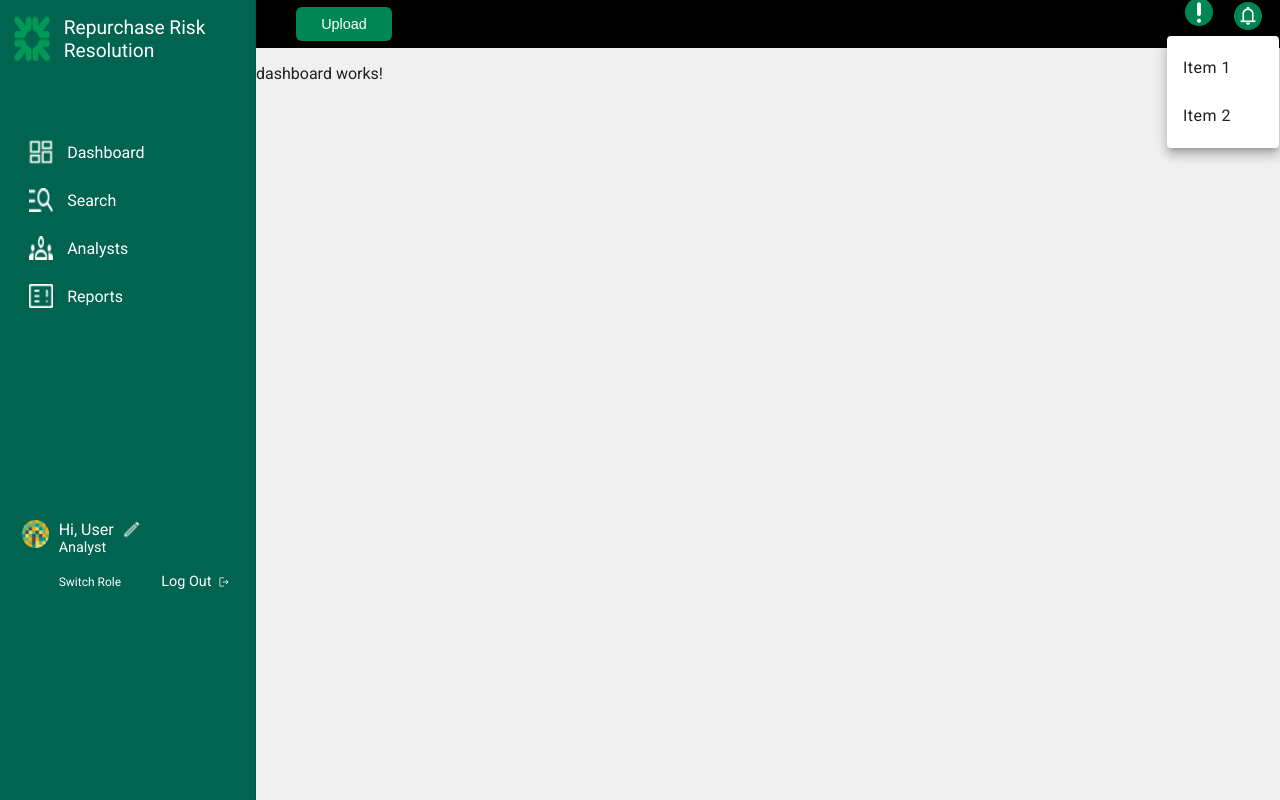
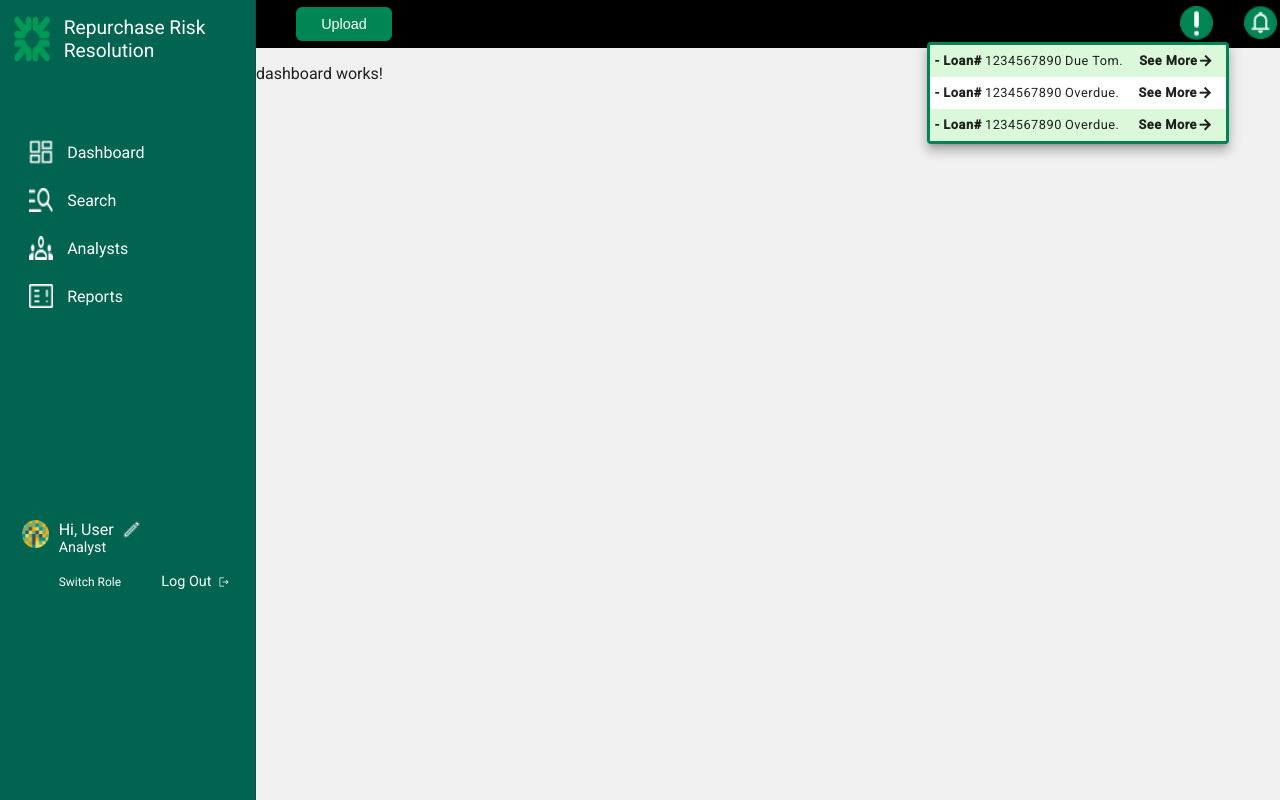
Before and after one commit to Taejun-bdiplus/mock-citizens-r3p, an Angular app: page /dashboard in a window 1280 px wide. Both pictures are taken after a click on the button 1199 px from the left and 18 px from the top of the page. Built offline with nearby package versions, Linux system fonts and the light colour scheme.

Commit message:
add menu list on notification and reminder

```diff
--- a/src/app/pages/default-layout/app-header/app-header.component.css
+++ b/src/app/pages/default-layout/app-header/app-header.component.css
@@ -39,3 +39,11 @@
   height: 70%;
   margin-bottom: 4px;
 }
+
+.app-reminder {
+  align-self: center;
+}
+.app-notification {
+  align-self: center;
+  margin-bottom: 0.3125rem;
+}
--- a/src/app/pages/default-layout/app-header/app-header.component.html
+++ b/src/app/pages/default-layout/app-header/app-header.component.html
@@ -3,7 +3,7 @@
     <button class="header-left-upload">Upload</button>
   </div>
   <div class="header-right">
-    <app-reminder></app-reminder>
-    <app-notification></app-notification>
+    <app-reminder class="app-reminder"></app-reminder>
+    <app-notification class="app-notification"></app-notification>
   </div>
 </mat-toolbar>
--- a/src/app/pages/default-layout/app-header/notification/notification.component.css
+++ b/src/app/pages/default-layout/app-header/notification/notification.component.css
@@ -0,0 +1,131 @@
+.notification-icon {
+    vertical-align: middle;
+    height: 2.2rem;
+}
+
+::ng-deep .mat-mdc-menu-panel { /* 1 */
+    max-width: 25rem !important;
+    border: 0.2rem solid #018555  !important;
+}
+
+::ng-deep .mat-mdc-menu-content {
+    padding: 0 !important;
+    width: 18.5rem !important;
+}
+
+::ng-deep .mat-mdc-menu-item {
+    padding: 0 0.3rem 0 0.3rem !important;
+    min-height: 2rem !important;
+}
+::ng-deep .mat-mdc-menu-item.first {
+    background-color: #dcf8da !important;
+}
+::ng-deep .mat-mdc-menu-item.third {
+    background-color: #dcf8da !important;
+}
+
+.first-row {
+    display: flex;
+    flex-direction: row;
+    padding: 0;
+    margin: 0;
+
+}
+.first-row-left {
+    display: flex;
+    flex-direction: row;
+    padding: 0;
+    margin: 0;
+}
+.first-row-left-title {
+    font-size: 0.8rem;
+    /* font-weight: 600; */
+}
+.first-row-left-loan {
+    font-size: 0.8rem;
+    margin-left: 0.2rem;
+}
+.first-row-right {
+    display: flex;
+    flex-direction: row;
+    padding: 0;
+    margin-left: 1rem;
+}
+.first-row-right-text {
+    font-size: 0.8rem;
+    font-weight: 600;
+}
+
+::ng-deep .mat-icon {
+    margin-right: 0 !important;
+    height: 1rem !important;
+    width: 1rem !important;
+}
+
+::ng-deep .material-icons {
+    font-size: 1rem !important;
+    font-weight: 600 !important;
+}
+
+
+.second-row {
+    display: flex;
+    flex-direction: row;
+    padding: 0;
+    margin: 0;
+
+}
+.second-row-left {
+    display: flex;
+    flex-direction: row;
+    padding: 0;
+    margin: 0;
+}
+.second-row-left-title {
+    font-size: 0.8rem;
+}
+.second-row-right {
+    display: flex;
+    flex-direction: row;
+    padding: 0;
+    margin-left: 1.4rem;
+}
+.second-row-right-text {
+    font-size: 0.8rem;
+    font-weight: 600;
+}
+
+
+
+
+
+.third-row {
+    display: flex;
+    flex-direction: row;
+    padding: 0;
+    margin: 0;
+
+}
+.third-row-left {
+    display: flex;
+    flex-direction: row;
+    padding: 0;
+    margin: 0;
+}
+.third-row-left-title {
+    font-size: 0.8rem;
+}
+.third-row-left-loan {
+    font-size: 0.8rem;
+    margin-left: 0.2rem;
+}
+.third-row-right {
+    display: flex;
+    flex-direction: row;
+    padding: 0;
+    margin-left: 1rem;
+}
+.third-row-right-text {
+    font-size: 0.8rem;
+    font-weight: 600;
+}
--- a/src/app/pages/default-layout/app-header/notification/notification.component.html
+++ b/src/app/pages/default-layout/app-header/notification/notification.component.html
@@ -1 +1,56 @@
-<img class="header-right-notification" src="../assets/images/notification_bell.png" />
+<button mat-button [matMenuTriggerFor]="menu">
+    <img class="notification-icon" src="../assets/images/notification_bell.png" />
+</button>
+<mat-menu #menu="matMenu">
+  <button mat-menu-item class="first">
+    <div class="first-row">
+        <div class="first-row-left">
+            <div class="first-row-left-title">
+                - Assigned <strong>Loan#</strong>
+            </div>
+            <div class="first-row-left-loan">1234567890</div>
+        </div>
+        <div class="first-row-right">
+            <div class="first-row-right-text">See More</div>
+            <div style="display: flex; align-items: center;">
+                <mat-icon class="first-row-right-icon">arrow_forward</mat-icon>
+            </div>
+        </div>
+    </div>
+  </button>
+
+  <button mat-menu-item>
+    <div class="second-row">
+        <div class="second-row-left">
+            <div class="second-row-left-title">
+                - Jane Doe updated your note
+            </div>
+        </div>
+        <div class="second-row-right">
+            <div class="second-row-right-text">See More</div>
+            <div style="display: flex; align-items: center;">
+                <mat-icon class="second-row-right-icon">arrow_forward</mat-icon>
+            </div>
+        </div>
+    </div>
+  </button>
+
+  <button mat-menu-item class="third">
+    <div class="third-row">
+        <div class="third-row-left">
+            <div class="third-row-left-title">
+                - Assigned <strong>Loan#</strong>
+            </div>
+            <div class="third-row-left-loan">1234567890</div>
+        </div>
+        <div class="third-row-right">
+            <div class="third-row-right-text">See More</div>
+            <div style="display: flex; align-items: center;">
+                <mat-icon class="third-row-right-icon">arrow_forward</mat-icon>
+            </div>
+        </div>
+    </div>
+  </button>
+
+
+</mat-menu>
--- a/src/app/pages/default-layout/app-header/reminder/reminder.component.css
+++ b/src/app/pages/default-layout/app-header/reminder/reminder.component.css
@@ -0,0 +1,149 @@
+.reminder-icon {
+    vertical-align: middle;
+    height: 2.2rem;
+}
+
+::ng-deep .mat-mdc-menu-panel { /* 1 */
+    max-width: 25rem !important;
+    border: 0.2rem solid #018555  !important;
+}
+
+::ng-deep .mat-mdc-menu-content {
+    padding: 0 !important;
+    width: 18.5rem !important;
+}
+
+::ng-deep .mat-mdc-menu-item {
+    padding: 0 0.3rem 0 0.3rem !important;
+    min-height: 2rem !important;
+}
+::ng-deep .mat-mdc-menu-item.first {
+    background-color: #dcf8da !important;
+}
+::ng-deep .mat-mdc-menu-item.third {
+    background-color: #dcf8da !important;
+}
+
+.first-row {
+    display: flex;
+    flex-direction: row;
+    padding: 0;
+    margin: 0;
+
+}
+.first-row-left {
+    display: flex;
+    flex-direction: row;
+    padding: 0;
+    margin: 0;
+}
+.first-row-left-title {
+    font-size: 0.8rem;
+    font-weight: 600;
+}
+.first-row-left-loan {
+    font-size: 0.8rem;
+    margin-left: 0.2rem;
+}
+.first-row-left-due {
+    font-size: 0.8rem;
+    margin-left: 0.2rem;
+}
+.first-row-right {
+    display: flex;
+    flex-direction: row;
+    padding: 0;
+    margin-left: 1rem;
+}
+.first-row-right-text {
+    font-size: 0.8rem;
+    font-weight: 600;
+}
+
+::ng-deep .mat-icon {
+    margin-right: 0 !important;
+    height: 1rem !important;
+    width: 1rem !important;
+}
+
+::ng-deep .material-icons {
+    font-size: 1rem !important;
+    font-weight: 600 !important;
+}
+
+
+.second-row {
+    display: flex;
+    flex-direction: row;
+    padding: 0;
+    margin: 0;
+
+}
+.second-row-left {
+    display: flex;
+    flex-direction: row;
+    padding: 0;
+    margin: 0;
+}
+.second-row-left-title {
+    font-size: 0.8rem;
+    font-weight: 600;
+}
+.second-row-left-loan {
+    font-size: 0.8rem;
+    margin-left: 0.2rem;
+}
+.second-row-left-due {
+    font-size: 0.8rem;
+    margin-left: 0.2rem;
+}
+.second-row-right {
+    display: flex;
+    flex-direction: row;
+    padding: 0;
+    margin-left: 1.2rem;
+}
+.second-row-right-text {
+    font-size: 0.8rem;
+    font-weight: 600;
+}
+
+
+
+
+
+.third-row {
+    display: flex;
+    flex-direction: row;
+    padding: 0;
+    margin: 0;
+
+}
+.third-row-left {
+    display: flex;
+    flex-direction: row;
+    padding: 0;
+    margin: 0;
+}
+.third-row-left-title {
+    font-size: 0.8rem;
+    font-weight: 600;
+}
+.third-row-left-loan {
+    font-size: 0.8rem;
+    margin-left: 0.2rem;
+}
+.third-row-left-due {
+    font-size: 0.8rem;
+    margin-left: 0.2rem;
+}
+.third-row-right {
+    display: flex;
+    flex-direction: row;
+    padding: 0;
+    margin-left: 1.2rem;
+}
+.third-row-right-text {
+    font-size: 0.8rem;
+    font-weight: 600;
+}
--- a/src/app/pages/default-layout/app-header/reminder/reminder.component.html
+++ b/src/app/pages/default-layout/app-header/reminder/reminder.component.html
@@ -1,7 +1,54 @@
 <button mat-button [matMenuTriggerFor]="menu">
-    <img class="header-right-reminder" src="../assets/images/reminder.png" />
+    <img class="reminder-icon" src="../assets/images/reminder.png" />
 </button>
 <mat-menu #menu="matMenu">
-  <button mat-menu-item>Item 1</button>
-  <button mat-menu-item>Item 2</button>
+  <button mat-menu-item class="first">
+    <div class="first-row">
+        <div class="first-row-left">
+            <div class="first-row-left-title">- Loan#</div>
+            <div class="first-row-left-loan">1234567890</div>
+            <div class="first-row-left-due">Due Tom.</div>
+        </div>
+        <div class="first-row-right">
+            <div class="first-row-right-text">See More</div>
+            <div style="display: flex; align-items: center;">
+                <mat-icon class="first-row-right-icon">arrow_forward</mat-icon>
+            </div>
+        </div>
+    </div>
+  </button>
+
+  <button mat-menu-item>
+    <div class="second-row">
+        <div class="second-row-left">
+            <div class="second-row-left-title">- Loan#</div>
+            <div class="second-row-left-loan">1234567890</div>
+            <div class="second-row-left-due">Overdue.</div>
+        </div>
+        <div class="second-row-right">
+            <div class="second-row-right-text">See More</div>
+            <div style="display: flex; align-items: center;">
+                <mat-icon class="second-row-right-icon">arrow_forward</mat-icon>
+            </div>
+        </div>
+    </div>
+  </button>
+
+  <button mat-menu-item class="third">
+    <div class="third-row">
+        <div class="third-row-left">
+            <div class="third-row-left-title">- Loan#</div>
+            <div class="third-row-left-loan">1234567890</div>
+            <div class="third-row-left-due">Overdue.</div>
+        </div>
+        <div class="third-row-right">
+            <div class="third-row-right-text">See More</div>
+            <div style="display: flex; align-items: center;">
+                <mat-icon class="third-row-right-icon">arrow_forward</mat-icon>
+            </div>
+        </div>
+    </div>
+  </button>
+
+
 </mat-menu>
--- a/src/app/pages/default-layout/app-header/reminder/reminder.component.ts
+++ b/src/app/pages/default-layout/app-header/reminder/reminder.component.ts
@@ -1,12 +1,14 @@
 import { Component } from '@angular/core';
 import {MatMenuModule} from '@angular/material/menu';
 import {MatButtonModule} from '@angular/material/button';
+import { MatIconModule } from '@angular/material/icon';
+
 @Component({
   selector: 'app-reminder',
   templateUrl: './reminder.component.html',
   styleUrls: ['./reminder.component.css'],
   standalone: true,
-  imports: [MatButtonModule, MatMenuModule],
+  imports: [MatButtonModule, MatMenuModule, MatIconModule],
 })
 export class ReminderComponent {
 
```
